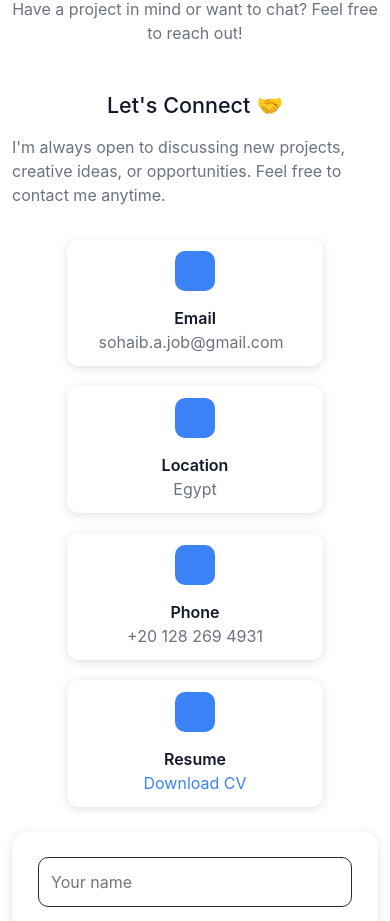
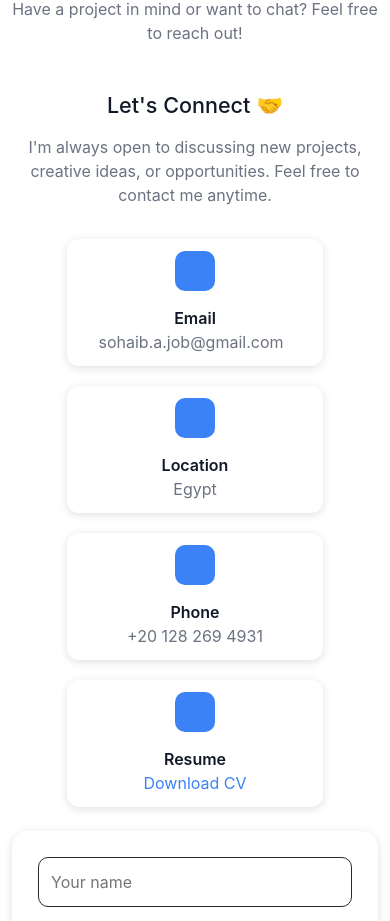
Before and after one commit to sohaib-ayman/sohaib-portfolio, a React (Create React App) app: page / in a window 390 px wide. Shown: the part 10618-11539 px from the top of the page. Built offline with nearby package versions, Linux system fonts and the light colour scheme; the HTML template or start-up script is replaced by a standard one.

Commit message:
ignore eslint warnings

```diff
--- a/src/Components/Contacts/Contacts.jsx
+++ b/src/Components/Contacts/Contacts.jsx
@@ -119,7 +119,6 @@ export default function Contact() {
                         </div>
                     </div>
 
-                    {/* RIGHT SIDE (FORM) */}
                     <div className="col-12 col-md-7">
                         <div className={Style.formContainer}>
 
--- a/src/Components/Contacts/Contacts.module.css
+++ b/src/Components/Contacts/Contacts.module.css
@@ -27,7 +27,6 @@
     margin-bottom: 3rem;
 }
 
-/* LEFT */
 .emailBox {
     display: flex;
     flex-direction: column;
@@ -104,7 +103,6 @@
     text-decoration: none;
 }
 
-/* FORM */
 .formContainer {
     background-color: var(--cardBackground);
     padding: 25px;
@@ -144,7 +142,6 @@
     transform: translateY(-2px);
 }
 
-/* RESPONSIVE */
 @media (max-width: 768px) {
     .leftSide{
         display: flex;
@@ -177,4 +174,8 @@
     .emailRow{
         width: 100%;
     }
+
+    .leftSide p {
+        text-align: center;
+    }
 }
```
